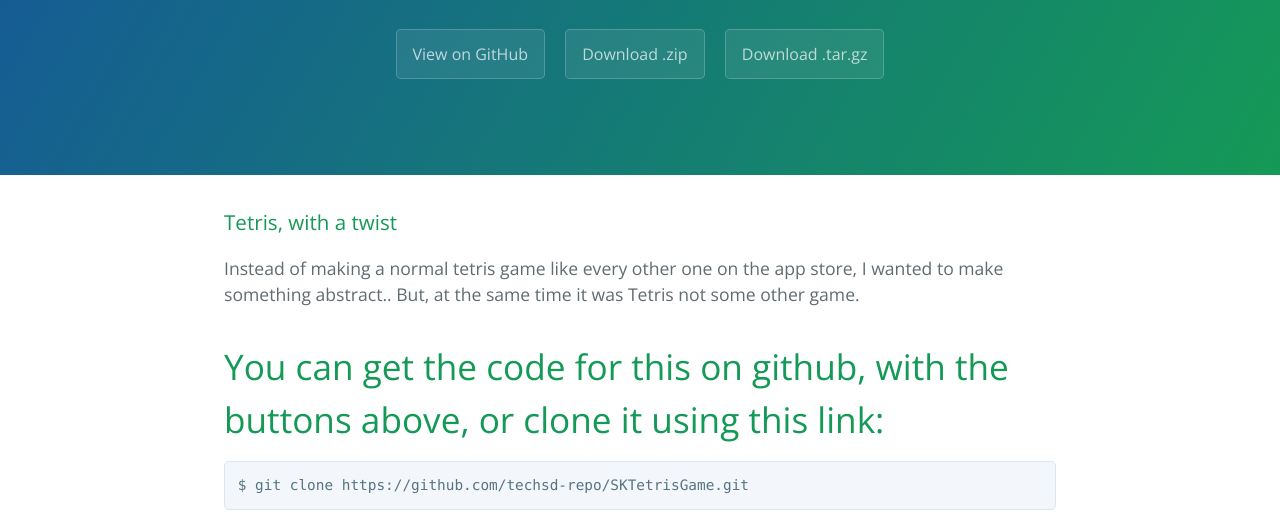
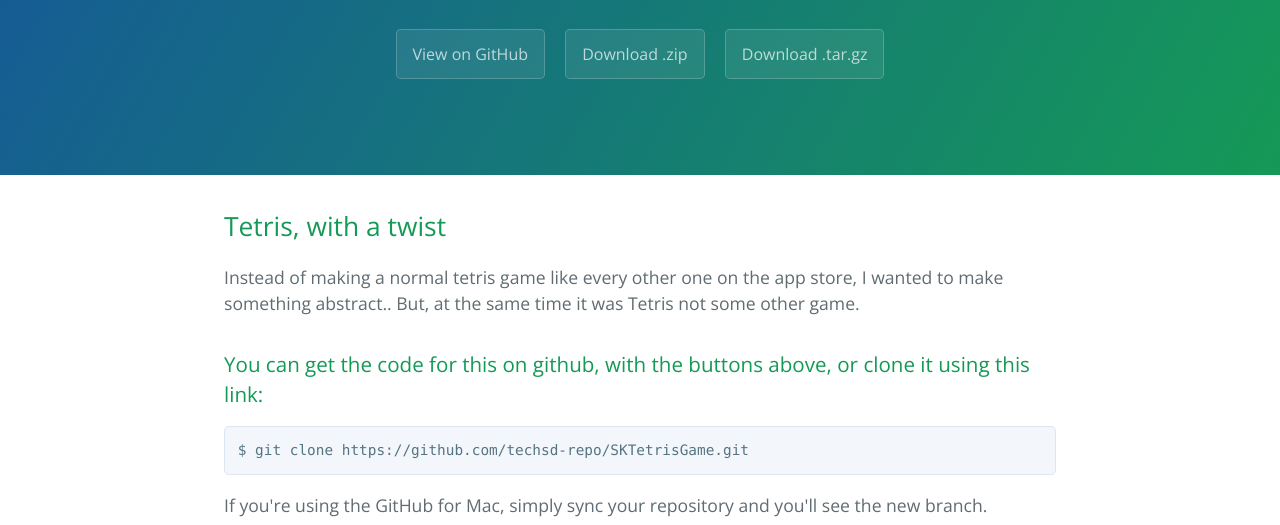
Before and after one commit to techsd-repo/SKTetrisGame, a plain HTML site: page index.html in a window 1280 px wide. Shown: the part 208-733 px from the top of the page. Drawn offline with nearby package versions, Linux system fonts and the light colour scheme.

```diff
--- a/index.html
+++ b/index.html
@@ -19,13 +19,13 @@
     </section>
 
     <section class="main-content">
-      <h3>
-<a id="tetris-with-a-twist" class="anchor" href="#tetris-with-a-twist" aria-hidden="true"><span class="octicon octicon-link"></span></a>Tetris, with a twist</h3>
+      <h2>
+<a id="tetris-with-a-twist" class="anchor" href="#tetris-with-a-twist" aria-hidden="true"><span class="octicon octicon-link"></span></a>Tetris, with a twist</h2>
 
 <p>Instead of making a normal tetris game like every other one on the app store, I wanted to make something abstract.. But, at the same time it was Tetris not some other game.</p>
 
-<h1>
-<a id="you-can-get-the-code-for-this-on-github-with-the-buttons-above-or-clone-it-using-this-link" class="anchor" href="#you-can-get-the-code-for-this-on-github-with-the-buttons-above-or-clone-it-using-this-link" aria-hidden="true"><span class="octicon octicon-link"></span></a>You can get the code for this on github, with the buttons above, or clone it using this link:</h1>
+<h3>
+<a id="you-can-get-the-code-for-this-on-github-with-the-buttons-above-or-clone-it-using-this-link" class="anchor" href="#you-can-get-the-code-for-this-on-github-with-the-buttons-above-or-clone-it-using-this-link" aria-hidden="true"><span class="octicon octicon-link"></span></a>You can get the code for this on github, with the buttons above, or clone it using this link:</h3>
 
 <pre><code>$ git clone https://github.com/techsd-repo/SKTetrisGame.git
 </code></pre>
```
Also changed, not shown: params.json (+1 -1 lines).
